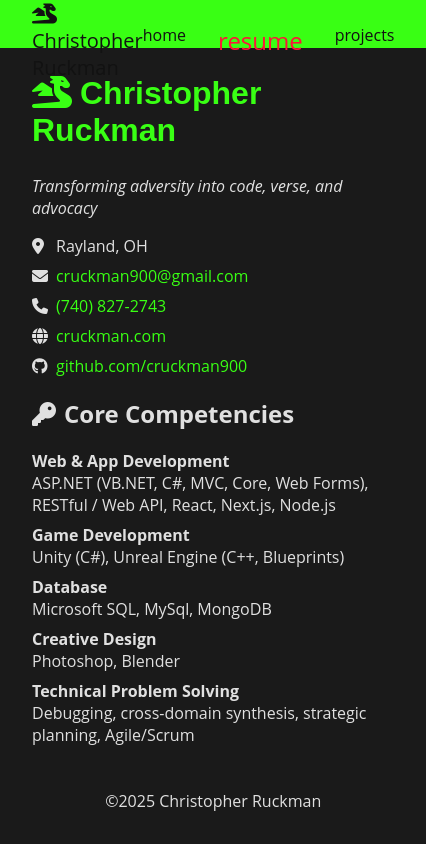
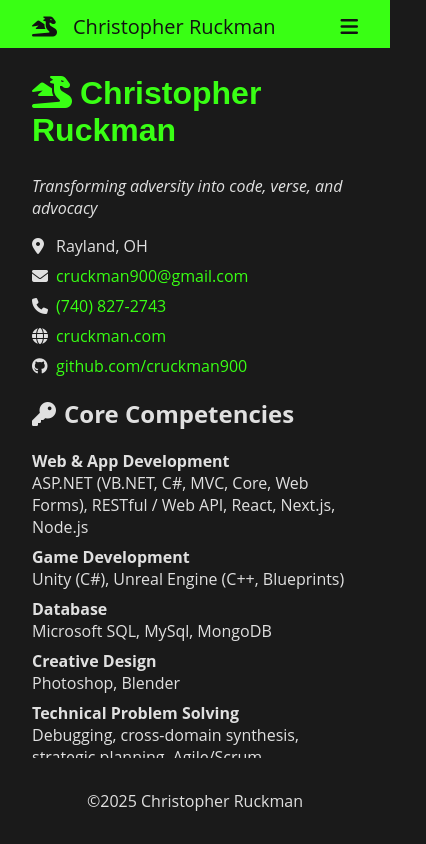
Before and after one commit to cruckman900/portfolio-ts, a Next.js app: page /resume in a window 390 px wide. Shown: the whole page, 426 px wide, since content can reach past the window. Built offline with nearby package versions, Linux system fonts and the light colour scheme.

Commit message:
worked in a mobile nav menu

```diff
--- a/src/components/Layout.tsx
+++ b/src/components/Layout.tsx
@@ -10,9 +10,9 @@ type Props = {
 
 const Layout: React.FC<Props> = ({ children }) => {
     const links = [
-        {url: "/", label: "home"},
-        {url: "/resume", label: "resume"},
-        {url: "/projects", label: "projects"}
+        {url: "/", label: "home", icon: "fas fa-house"},
+        {url: "/resume", label: "resume", icon: "fas fa-file"},
+        {url: "/projects", label: "projects", icon: "fas fa-code"}
     ];
 
     return (
--- a/src/components/Navbar.tsx
+++ b/src/components/Navbar.tsx
@@ -1,4 +1,6 @@
-import React from 'react';
+'use client'
+
+import React, { useState } from 'react';
 import { useRouter } from 'next/router';
 import { NavBarLink } from '@/types/resume';
 import Link from 'next/link';
@@ -12,11 +14,24 @@ interface Props {
 const Navbar: React.FC<Props> = ({ className, navbarlinks }) => {
     const router = useRouter();
 
+    const [toggleHamburger, setToggleHamburger] = useState(false);
+
+    const handleToggle = () => {
+        setTimeout(() => {
+            setToggleHamburger(!toggleHamburger);
+        }, 100);
+    };
+
     return (
+        <>
         <nav className={className}>
             <div className="brand">
                 <i className="fas fa-dragon"></i>
                 <span>Christopher Ruckman</span>
+                <span className="hamburger" onClick={handleToggle}>
+                    {toggleHamburger ? <i className="fas fa-x"></i> :
+                    <i className="fas fa-bars"></i>}
+                </span>
             </div>
             {navbarlinks.map((nav, i) => (
                 <div className="link" key={i}>
@@ -28,6 +43,18 @@ const Navbar: React.FC<Props> = ({ className, navbarlinks }) => {
                 )
             )}
         </nav>
+        {toggleHamburger && <div className='mobile-menu'>
+            {navbarlinks.map((nav, i) => (
+                <div className="link" key={i}>
+                    {router.asPath == nav.url ?
+                        <span className="link-text-active"><i className={nav.icon}></i>{nav.label}</span> :
+                        <Link className='link-text' href={nav.url} onClick={handleToggle}><i className={nav.icon}></i>{nav.label}</Link>
+                    }
+                </div>
+                )
+            )}
+        </div>}
+        </>
     )
 };
 
--- a/src/pages/projects.tsx
+++ b/src/pages/projects.tsx
@@ -1,5 +1,4 @@
 import Layout from "@/components/Layout";
-import Navbar from "@/components/Navbar";
 import "../styles/projects.scss";
 
 export default function Projects() {
--- a/src/styles/navbar.scss
+++ b/src/styles/navbar.scss
@@ -48,10 +48,31 @@
                 font-size: 1.5rem;
                 color: base.$red-accent;
             }
+        }
 
-            @media screen and (max-width: 500px) {
-                font-size: 1rem;
-            }
+        @media screen and (max-width: 500px) {
+            display: none;
+        }
+    }
+
+    .hamburger {
+        display: none;
+    }
+
+    @media screen and (max-width: 500px) {
+        .hamburger {
+            display: inline;
+            position: absolute;
+            right: 1rem;
+        }
+
+        .mobile-menu {
+            position: absolute;
+            top: 0;
+            z-index: 10;
+            height: 100vh;
+            width: 100%;
+            background-color: base.$dark-bg;
         }
     }
 
@@ -59,3 +80,30 @@
         display: none;
     }
 }
+
+@media screen and (max-width: 500px) {
+    .mobile-menu {
+        // position: absolute;
+        // top: 0;
+        z-index: 10;
+        height: calc(100vh - 9rem);
+        width: 100%;
+        background-color: base.$dark-bg;
+
+        .link {
+            padding: 2rem 0;
+            text-align: center;
+
+            &-text {
+                font-size: 1.5rem;
+                color: base.$text;
+                text-decoration: none;
+
+                &-active {
+                    font-size: 1.5rem;
+                    color: base.$red-accent;
+                }
+            }
+        }
+    }
+}
--- a/src/types/resume.d.ts
+++ b/src/types/resume.d.ts
@@ -62,4 +62,5 @@ export interface Resume {
 export interface NavBarLink {
     url: string;
     label: string;
+    icon: string;
 }
```
